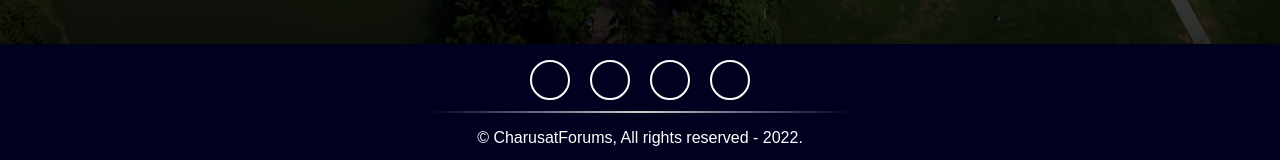
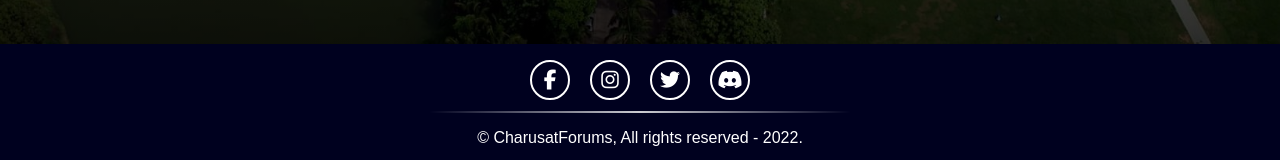
Before and after one commit to BlazerHeat/CharusatForum, a Next.js app: page / in a window 1280 px wide. Shown: the part 756-916 px from the top of the page. Built offline with nearby package versions, Linux system fonts and the light colour scheme; no server answers.

Commit message:
fixed bug

```diff
--- a/components/Footer.tsx
+++ b/components/Footer.tsx
@@ -7,22 +7,22 @@ function Footer() {
             <div className={styles["footer-container"]}>
                 <div className={styles["social-links"]}>
                     <a className={styles["footer-link"]}>
-                        <Link href="#">
+                        <Link href="#" passHref>
                             <i className="fab fa-facebook-f"></i>
                         </Link>
                     </a>
                     <a className={styles["footer-link"]}>
-                        <Link href="#">
+                        <Link href="#" passHref>
                             <i className="fab fa-instagram"></i>
                         </Link>
                     </a>
                     <a className={styles["footer-link"]}>
-                        <Link href="#">
+                        <Link href="#" passHref>
                             <i className="fab fa-twitter"></i>
                         </Link>
                     </a>
                     <a className={styles["footer-link"]}>
-                        <Link href="#">
+                        <Link href="#" passHref>
                             <i className="fab fa-discord"></i>
                         </Link>
                     </a>
--- a/pages/_app.tsx
+++ b/pages/_app.tsx
@@ -18,7 +18,7 @@ function MyApp({ Component, pageProps: { session, ...pageProps } }: AppProps) {
             </Head>
 
             <Component {...pageProps} />
-            <script src="https://kit.fontawesome.com/db7d425af0.js"> </script>
+            <Script src="https://kit.fontawesome.com/db7d425af0.js"> </Script>
         </SessionProvider>
     );
 }
```
